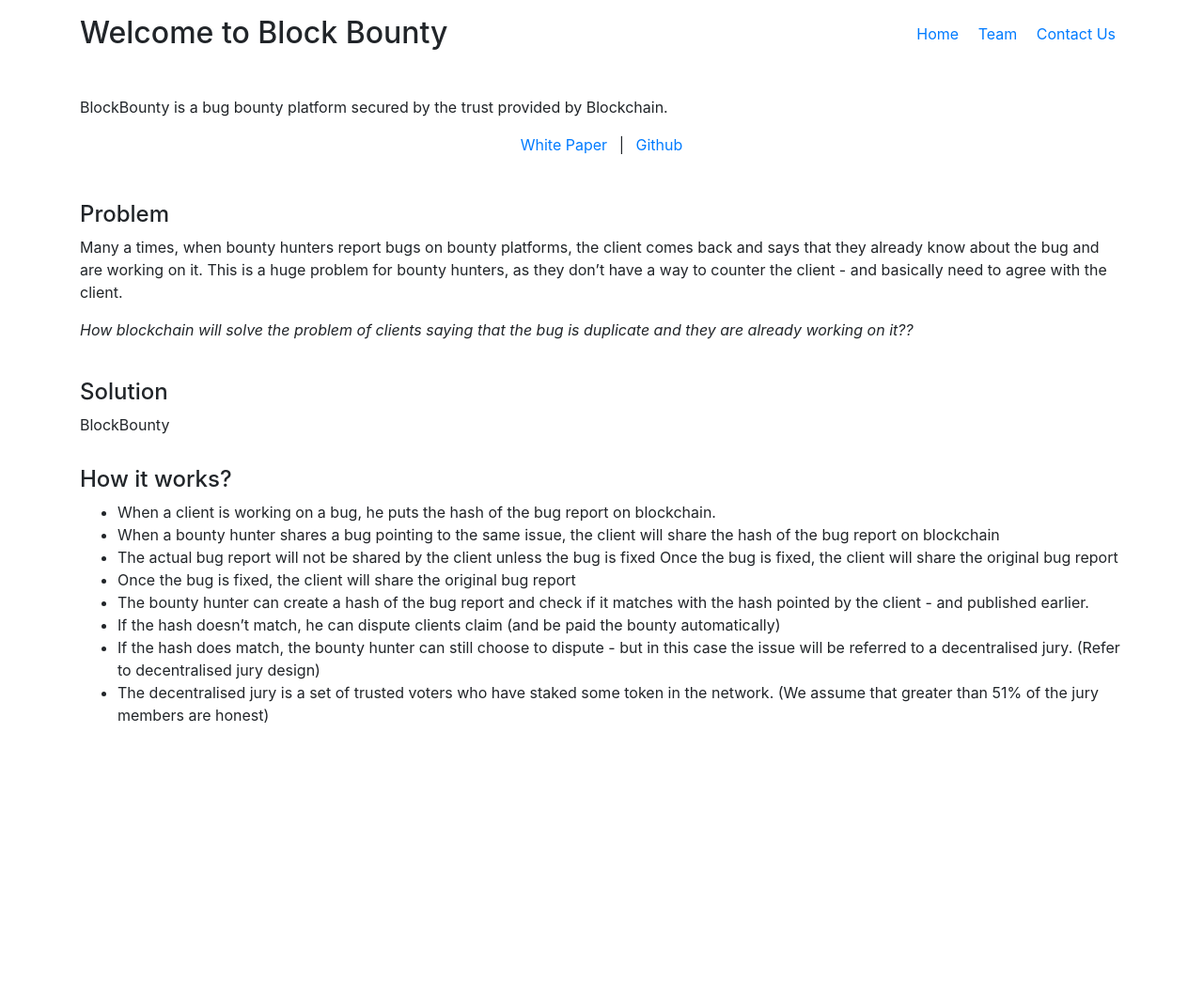
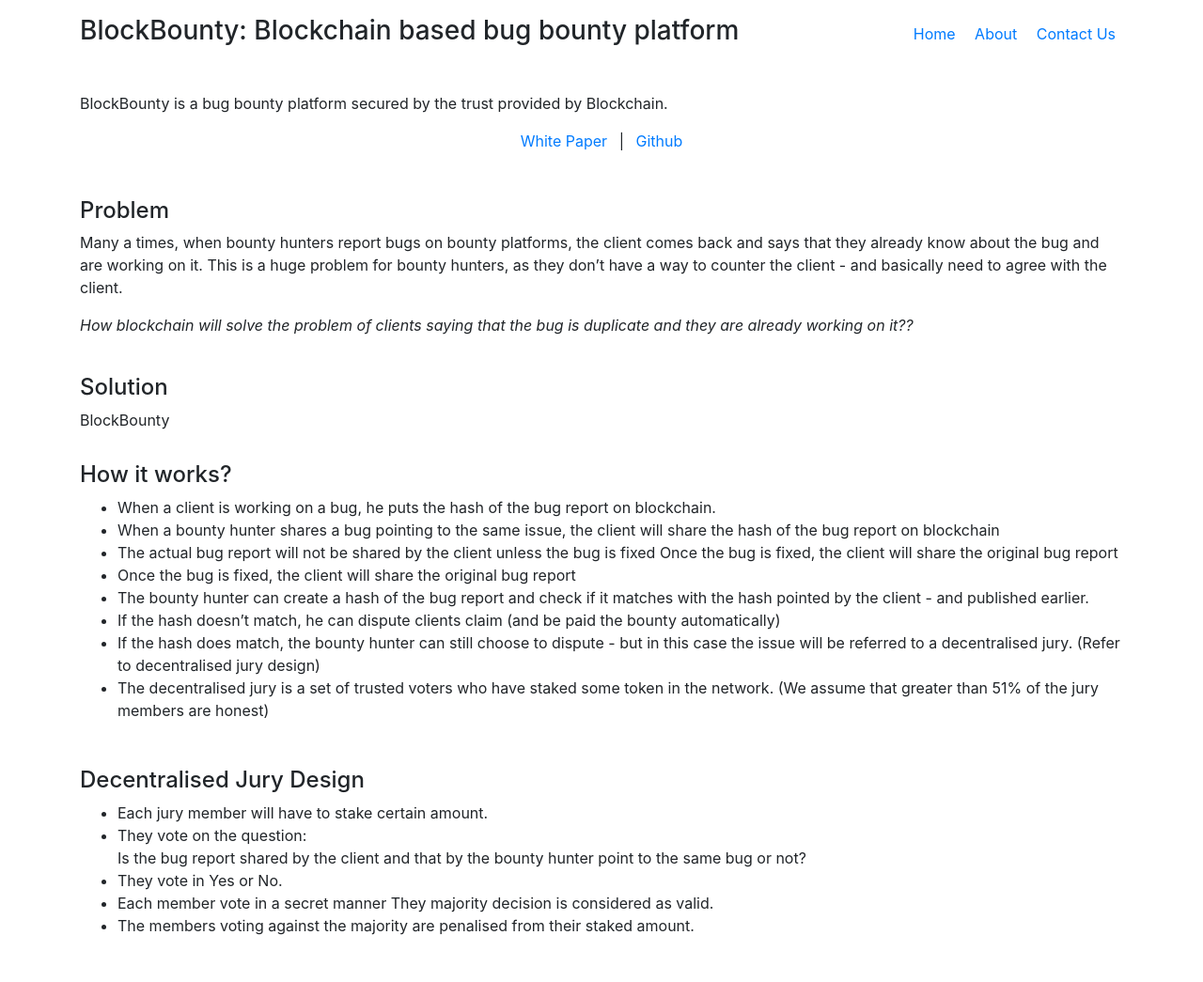
Before and after one commit to ankitnayan/blockbounty, a Django app: page / in a window 1280 px wide. Shown: the whole page at 94% size. Before the commit the page ends 769 px from the top, so only its background shows below. Run offline with Django 3.2, Linux system fonts and the light colour scheme; some libraries are stand-ins or nearby versions.

Commit message:
about page made

```diff
--- a/webapp/templates/webapp/team.html
+++ b/webapp/templates/webapp/about.html
@@ -21,14 +21,15 @@
 
                 <div style="float:right; padding: 8px;">
                     <a href="/" style="margin-right: 16px;">Home</a>
-                    <a href="/team" style="margin-right: 16px;">Team</a>
+                    <a href="/about" style="margin-right: 16px;">About</a>
                     <a href="mailto:pranay.iitm@gmail.com">Contact Us</a>
                 </div>
 
             </div>
 
             <div style="padding:32px 0;">
-                Team page is under construction ...
+
+                BlockBounty is a blockchain based bug bounty platform. It is being developed by <a href="http://ankitnayan.com" target="_blank" style="display:inline; ">Ankit Nayan</a>  and  <a href="http://pranay01.com" target="_blank" style="display: inline;">Pranay Prateek</a>
 
             </div>
 
--- a/webapp/templates/webapp/index.html
+++ b/webapp/templates/webapp/index.html
@@ -17,11 +17,11 @@
         <div class="container">
 
             <div id="headline"  style="padding:16px 0;">
-                <h2 style="text-align: left; display: inline;">Welcome to Block Bounty</h2>
+                <h3 style="text-align: left; display: inline;">BlockBounty: Blockchain based bug bounty platform</h3>
 
                 <div style="float:right; padding: 8px;">
                     <a href="/" style="margin-right: 16px;">Home</a>
-                    <a href="/team" style="margin-right: 16px;">Team</a>
+                    <a href="/about" style="margin-right: 16px;">About</a>
                     <a href="mailto:pranay.iitm@gmail.com">Contact Us</a>
                 </div>
 
@@ -70,6 +70,22 @@
                 </ul>
             </div>
 
+            <div id="section4" style="padding: 32px 0;">
+                <h4>Decentralised Jury Design</h4>
+                <ul>
+
+                    <li>Each jury member will have to stake certain amount. </li>
+                    <li>They vote on the question:<br>
+                        Is the bug report shared by the client and that by the bounty hunter point to the same bug or not?
+
+                    </li>
+                    <li>They vote in Yes or No.</li>
+                    <li>Each member vote in a secret manner They majority decision is considered as valid.</li>
+                    <li>The members voting against the majority are penalised from their staked amount.</li>
+
+                </ul>
+            </div>
+
 
         </div>
 
--- a/webapp/urls.py
+++ b/webapp/urls.py
@@ -2,6 +2,6 @@
 from django.conf.urls import include, url
 
 urlpatterns = [
-    url('team', views.team, name='team'),
+    url('about', views.about, name='about'),
     url('', views.index, name='index'),
 ]
--- a/webapp/views.py
+++ b/webapp/views.py
@@ -4,11 +4,11 @@
 
 
 def index(request):
-    print ("Inside Index")
+
     return render(request, 'webapp/index.html')
 
 
 
-def team(request):
-    print ("Inside team")
-    return render(request, 'webapp/team.html')
+def about(request):
+
+    return render(request, 'webapp/about.html')
```
